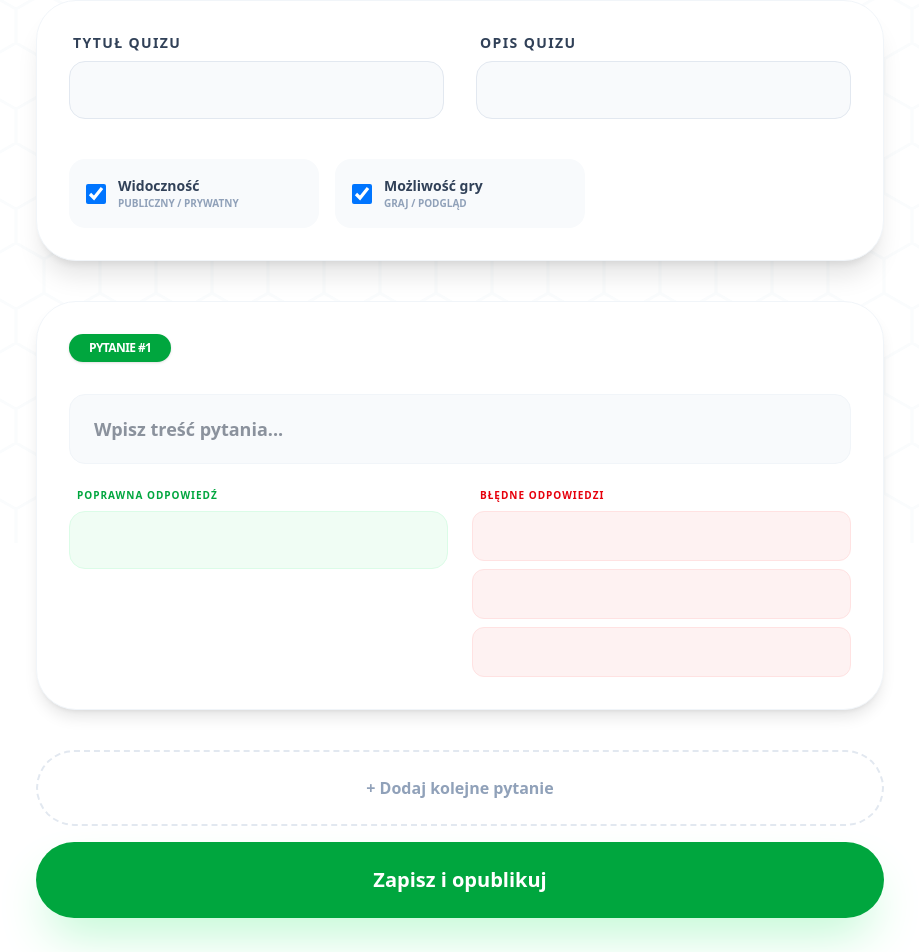
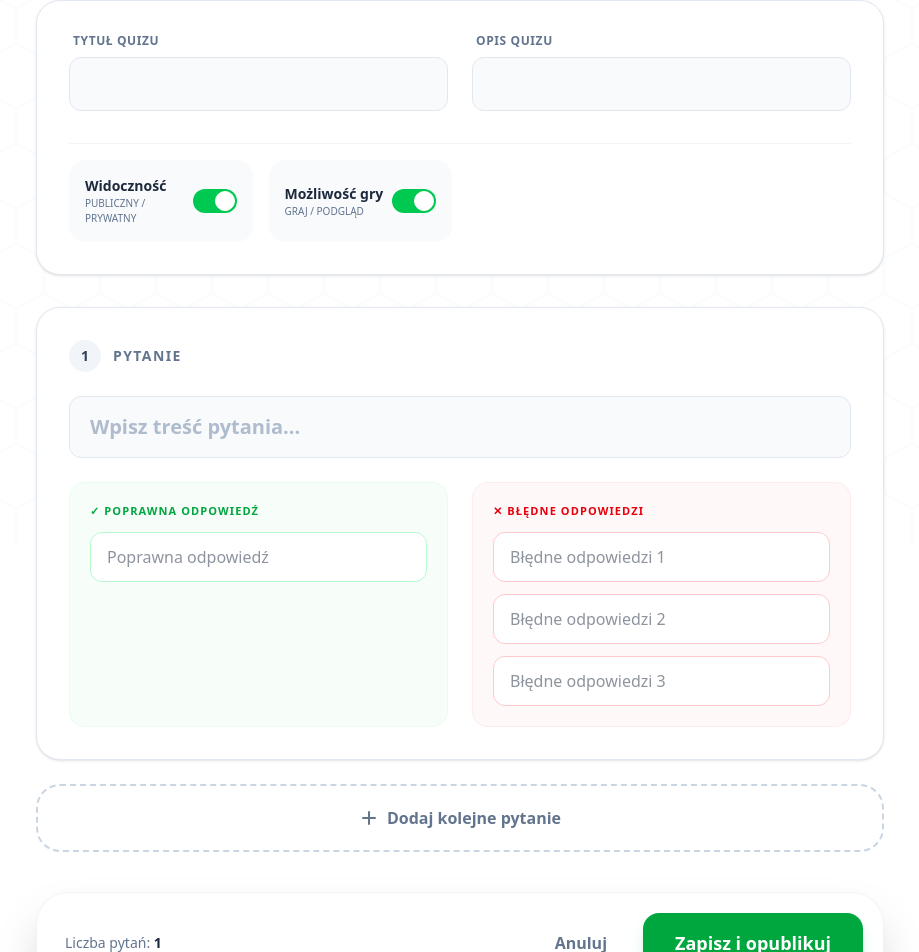
Before and after one commit to DamianAr420/QuizWiz-Frontend, a Vue app: page /quiz/create in a window 1280 px wide. Shown: the part 257-1209 px from the top of the page, without its empty margins (180-1099 px from the left). Built offline with nearby package versions, Linux system fonts and the light colour scheme; no server answers; sample sign-in values are in the browser's storage; what @cloudinary/url-gen would draw is missing.

Commit message:
feat(validation) and style(quizForm)

```diff
--- a/src/i18n/locales/en.json
+++ b/src/i18n/locales/en.json
@@ -165,7 +165,13 @@
       "save": "Save & Publish",
       "update": "Update Quiz",
       "verified": "Verified (Admin)",
-      "statusVerified": "Only Admin"
+      "statusVerified": "Only Admin",
+      "validation": {
+        "emptyHeader": "Error: Title and description cannot be empty.",
+        "emptyQuestion": "Question {number}: Question text is empty.",
+        "emptyCorrect": "Question {number}: Correct answer is empty.",
+        "emptyDistractors": "Question {number}: Fill in all wrong answers."
+      }
     },
     "stats": {
       "questions": "questions",
--- a/src/i18n/locales/pl.json
+++ b/src/i18n/locales/pl.json
@@ -164,7 +164,13 @@
       "save": "Zapisz i opublikuj",
       "update": "Zaktualizuj quiz",
       "verified": "Zweryfikowany (Admin)",
-      "statusVerified": "Tylko dla admina"
+      "statusVerified": "Tylko dla admina",
+      "validation": {
+        "emptyHeader": "Błąd: Tytuł i opis nie mogą być puste.",
+        "emptyQuestion": "Pytanie {number}: Treść pytania jest pusta.",
+        "emptyCorrect": "Pytanie {number}: Poprawna odpowiedź jest pusta.",
+        "emptyDistractors": "Pytanie {number}: Uzupełnij wszystkie błędne odpowiedzi."
+      }
     },
     "stats": {
       "questions": "pytań",
--- a/src/views/QuizForm.vue
+++ b/src/views/QuizForm.vue
@@ -26,11 +26,11 @@ const form = ref({
   questions: [{ text: "", correctAnswer: "", distractors: ["", "", ""] }],
 });
 
+const errorMessage = ref("");
+
 const toggleOfficial = () => {
   if (form.value.isOfficial) {
     form.value.isVerified = true;
-  } else {
-    form.value.isVerified = false;
   }
 };
 
@@ -71,13 +71,61 @@ const addQuestion = () => {
     correctAnswer: "",
     distractors: ["", "", ""],
   });
+  errorMessage.value = "";
 };
 
 const removeQuestion = (index: number) => {
   form.value.questions.splice(index, 1);
+  errorMessage.value = "";
+};
+
+const validateForm = (): boolean => {
+  errorMessage.value = "";
+
+  form.value.title = form.value.title.trim();
+  form.value.description = form.value.description.trim();
+
+  if (!form.value.title || !form.value.description) {
+    errorMessage.value = t("quiz.form.validation.emptyHeader");
+    return false;
+  }
+
+  for (const [index, q] of form.value.questions.entries()) {
+    const questionNum = index + 1;
+
+    q.text = q.text.trim();
+    q.correctAnswer = q.correctAnswer.trim();
+    q.distractors = q.distractors.map((d) => d.trim());
+
+    if (!q.text) {
+      errorMessage.value = t("quiz.form.validation.emptyQuestion", {
+        number: questionNum,
+      });
+      return false;
+    }
+    if (!q.correctAnswer) {
+      errorMessage.value = t("quiz.form.validation.emptyCorrect", {
+        number: questionNum,
+      });
+      return false;
+    }
+    if (q.distractors.some((d) => d === "")) {
+      errorMessage.value = t("quiz.form.validation.emptyDistractors", {
+        number: questionNum,
+      });
+      return false;
+    }
+  }
+
+  return true;
 };
 
 const handleSubmit = async () => {
+  if (!validateForm()) {
+    window.scrollTo({ top: 0, behavior: "smooth" });
+    return;
+  }
+
   try {
     if (isEditMode.value) {
       await quizStore.updateQuiz(Number(route.params.id), form.value);
@@ -86,161 +134,216 @@ const handleSubmit = async () => {
     }
     router.push("/quiz");
   } catch (error) {
-    console.error(t("common.error"), error);
+    errorMessage.value = t("common.error");
+    console.error(error);
   }
 };
 </script>
 
 <template>
-  <div class="max-w-4xl mx-auto p-6 pb-24 transition-colors duration-300">
-    <header class="mb-12 flex justify-between items-end">
-      <div>
+  <div
+    class="max-w-4xl mx-auto p-4 sm:p-6 pb-32 transition-colors duration-300"
+  >
+    <header class="mb-8 mt-4">
       <h1
-          class="text-4xl font-black text-slate-900 dark:text-white tracking-tight"
+        class="text-3xl sm:text-4xl font-extrabold text-slate-900 dark:text-white tracking-tight"
       >
-          {{
-            isEditMode ? t("quiz.form.editTitle") : t("quiz.form.createTitle")
-          }}
+        {{ isEditMode ? t("quiz.form.editTitle") : t("quiz.form.createTitle") }}
       </h1>
-        <p class="text-slate-500 dark:text-slate-400 font-medium mt-2">
-          {{ form.title || "..." }}
+      <p
+        class="text-slate-500 dark:text-slate-400 text-sm sm:text-base font-medium mt-2 flex items-center gap-2"
+      >
+        <span class="w-2 h-2 rounded-full bg-green-500"></span>
+        {{ form.title || t("quiz.form.title") + "..." }}
+      </p>
+    </header>
+
+    <Transition name="fade">
+      <div
+        v-if="errorMessage"
+        class="mb-6 p-4 rounded-2xl bg-red-50 dark:bg-red-900/20 border border-red-200 dark:border-red-800/50 flex items-center gap-3"
+      >
+        <svg
+          xmlns="http://www.w3.org/2000/svg"
+          class="h-6 w-6 text-red-500 shrink-0"
+          fill="none"
+          viewBox="0 0 24 24"
+          stroke="currentColor"
+        >
+          <path
+            stroke-linecap="round"
+            stroke-linejoin="round"
+            stroke-width="2"
+            d="M12 9v2m0 4h.01m-6.938 4h13.856c1.54 0 2.502-1.667 1.732-3L13.732 4c-.77-1.333-2.694-1.333-3.464 0L3.34 16c-.77 1.333.192 3 1.732 3z"
+          />
+        </svg>
+        <p class="text-red-700 dark:text-red-400 font-bold text-sm">
+          {{ errorMessage }}
         </p>
       </div>
-    </header>
+    </Transition>
 
-    <form @submit.prevent="handleSubmit" class="space-y-10">
+    <form @submit.prevent="handleSubmit" class="space-y-8 relative">
       <section
-        class="bg-white dark:bg-slate-900 p-8 rounded-[2.5rem] border border-slate-100 dark:border-slate-800 shadow-xl space-y-6"
+        class="bg-white dark:bg-slate-900 p-6 sm:p-8 rounded-3xl border border-slate-200 dark:border-slate-800 shadow-sm space-y-8"
       >
-        <div class="grid grid-cols-1 md:grid-cols-2 gap-8">
+        <div class="grid grid-cols-1 md:grid-cols-2 gap-6">
           <div class="flex flex-col gap-2">
             <label
-              class="text-sm font-black text-slate-700 dark:text-slate-300 uppercase tracking-widest ml-1"
+              class="text-xs font-bold text-slate-500 dark:text-slate-400 uppercase tracking-wider pl-1"
             >
               {{ t("quiz.form.title") }}
             </label>
             <input
               v-model="form.title"
               type="text"
-              required
-              class="w-full px-6 py-4 bg-slate-50 dark:bg-slate-800 border border-slate-200 dark:border-slate-700 rounded-2xl focus:border-green-500 dark:focus:border-green-400 text-slate-900 dark:text-white outline-none transition-all"
+              class="w-full px-5 py-3.5 bg-slate-50 dark:bg-slate-800 border border-slate-200 dark:border-slate-700 rounded-xl focus:ring-2 focus:ring-green-500/20 focus:border-green-500 dark:focus:border-green-400 text-slate-900 dark:text-white outline-none transition-all"
             />
           </div>
           <div class="flex flex-col gap-2">
             <label
-              class="text-sm font-black text-slate-700 dark:text-slate-300 uppercase tracking-widest ml-1"
+              class="text-xs font-bold text-slate-500 dark:text-slate-400 uppercase tracking-wider pl-1"
             >
               {{ t("quiz.form.description") }}
             </label>
             <input
               v-model="form.description"
               type="text"
-              required
-              class="w-full px-6 py-4 bg-slate-50 dark:bg-slate-800 border border-slate-200 dark:border-slate-700 rounded-2xl focus:border-green-500 dark:focus:border-green-400 text-slate-900 dark:text-white outline-none transition-all"
+              class="w-full px-5 py-3.5 bg-slate-50 dark:bg-slate-800 border border-slate-200 dark:border-slate-700 rounded-xl focus:ring-2 focus:ring-green-500/20 focus:border-green-500 dark:focus:border-green-400 text-slate-900 dark:text-white outline-none transition-all"
             />
           </div>
         </div>
 
-        <div class="grid grid-cols-1 md:grid-cols-2 lg:grid-cols-3 gap-4 pt-4">
+        <div
+          class="grid grid-cols-1 sm:grid-cols-2 lg:grid-cols-4 gap-4 pt-4 border-t border-slate-100 dark:border-slate-800"
+        >
           <label
-            class="flex items-center gap-3 p-4 bg-slate-50 dark:bg-slate-800/50 rounded-2xl cursor-pointer hover:bg-slate-100 dark:hover:bg-slate-800 transition-colors border border-transparent dark:border-slate-700"
+            class="flex items-center justify-between p-4 bg-slate-50 dark:bg-slate-800/50 rounded-2xl cursor-pointer hover:bg-slate-100 dark:hover:bg-slate-800 transition-colors"
           >
+            <div class="flex flex-col">
+              <span
+                class="text-sm font-semibold text-slate-800 dark:text-slate-200"
+                >{{ t("quiz.form.visible") }}</span
+              >
+              <span class="text-[10px] text-slate-500 uppercase">{{
+                t("quiz.form.statusPublic")
+              }}</span>
+            </div>
+            <div class="relative inline-flex items-center">
               <input
                 v-model="form.isVisible"
                 type="checkbox"
-              class="w-5 h-5 rounded border-slate-300 text-green-600 focus:ring-green-500"
+                class="sr-only peer"
               />
-            <div class="flex flex-col">
-              <span
-                class="text-sm font-bold text-slate-700 dark:text-slate-200"
-                >{{ t("quiz.form.visible") }}</span
-              >
-              <span class="text-[10px] text-slate-400 uppercase font-black">{{
-                t("quiz.form.statusPublic")
-              }}</span>
+              <div
+                class="w-11 h-6 bg-slate-300 peer-focus:outline-none rounded-full peer dark:bg-slate-700 peer-checked:after:translate-x-full peer-checked:after:border-white after:content-[''] after:absolute after:top-0.5 after:left-0.5 after:bg-white after:border-slate-300 after:border after:rounded-full after:h-5 after:w-5 after:transition-all peer-checked:bg-green-500"
+              ></div>
             </div>
           </label>
 
           <label
-            class="flex items-center gap-3 p-4 bg-slate-50 dark:bg-slate-800/50 rounded-2xl cursor-pointer hover:bg-slate-100 dark:hover:bg-slate-800 transition-colors border border-transparent dark:border-slate-700"
+            class="flex items-center justify-between p-4 bg-slate-50 dark:bg-slate-800/50 rounded-2xl cursor-pointer hover:bg-slate-100 dark:hover:bg-slate-800 transition-colors"
           >
+            <div class="flex flex-col">
+              <span
+                class="text-sm font-semibold text-slate-800 dark:text-slate-200"
+                >{{ t("quiz.form.playable") }}</span
+              >
+              <span class="text-[10px] text-slate-500 uppercase">{{
+                t("quiz.form.statusPlay")
+              }}</span>
+            </div>
+            <div class="relative inline-flex items-center">
               <input
                 v-model="form.isPlayable"
                 type="checkbox"
-              class="w-5 h-5 rounded border-slate-300 text-green-600 focus:ring-green-500"
+                class="sr-only peer"
               />
-            <div class="flex flex-col">
-              <span
-                class="text-sm font-bold text-slate-700 dark:text-slate-200"
-                >{{ t("quiz.form.playable") }}</span
-              >
-              <span class="text-[10px] text-slate-400 uppercase font-black">{{
-                t("quiz.form.statusPlay")
-              }}</span>
+              <div
+                class="w-11 h-6 bg-slate-300 peer-focus:outline-none rounded-full peer dark:bg-slate-700 peer-checked:after:translate-x-full peer-checked:after:border-white after:content-[''] after:absolute after:top-0.5 after:left-0.5 after:bg-white after:border-slate-300 after:border after:rounded-full after:h-5 after:w-5 after:transition-all peer-checked:bg-green-500"
+              ></div>
             </div>
           </label>
 
           <label
             v-if="isAdmin"
-            class="flex items-center gap-3 p-4 bg-blue-50 dark:bg-blue-900/20 rounded-2xl cursor-pointer hover:bg-blue-100 dark:hover:bg-blue-900/40 transition-colors border border-blue-100 dark:border-blue-900/50"
+            class="flex items-center justify-between p-4 bg-blue-50/50 dark:bg-blue-900/10 rounded-2xl cursor-pointer hover:bg-blue-50 dark:hover:bg-blue-900/30 transition-colors border border-blue-100/50 dark:border-blue-900/30"
           >
+            <div class="flex flex-col">
+              <span
+                class="text-sm font-semibold text-blue-700 dark:text-blue-400"
+                >{{ t("quiz.form.verified") }}</span
+              >
+              <span class="text-[10px] text-blue-500/80 uppercase">{{
+                t("quiz.form.statusVerified")
+              }}</span>
+            </div>
+            <div class="relative inline-flex items-center">
               <input
                 v-model="form.isVerified"
                 type="checkbox"
-              class="w-5 h-5 rounded border-blue-300 text-blue-600 focus:ring-blue-500"
+                class="sr-only peer"
               />
-            <div class="flex flex-col">
-              <span class="text-sm font-bold text-blue-700 dark:text-blue-400">
-                {{ t("quiz.form.verified") || "Zweryfikowany" }}
-              </span>
-              <span class="text-[10px] text-blue-400/80 uppercase font-black">
-                {{ t("quiz.form.statusVerified") || "100% Nagród" }}
-              </span>
+              <div
+                class="w-11 h-6 bg-slate-300 peer-focus:outline-none rounded-full peer dark:bg-slate-700 peer-checked:after:translate-x-full peer-checked:after:border-white after:content-[''] after:absolute after:top-0.5 after:left-0.5 after:bg-white after:border-slate-300 after:border after:rounded-full after:h-5 after:w-5 after:transition-all peer-checked:bg-blue-500"
+              ></div>
             </div>
           </label>
 
           <label
             v-if="isAdmin"
-            class="flex items-center gap-3 p-4 bg-green-50 dark:bg-green-900/20 rounded-2xl cursor-pointer hover:bg-green-100 dark:hover:bg-green-900/40 transition-colors border border-green-100 dark:border-green-900/50"
+            class="flex items-center justify-between p-4 bg-indigo-50/50 dark:bg-indigo-900/10 rounded-2xl cursor-pointer hover:bg-indigo-50 dark:hover:bg-indigo-900/30 transition-colors border border-indigo-100/50 dark:border-indigo-900/30"
           >
+            <div class="flex flex-col">
+              <span
+                class="text-sm font-semibold text-indigo-700 dark:text-indigo-400"
+                >{{ t("quiz.form.official") }}</span
+              >
+              <span class="text-[10px] text-indigo-500/80 uppercase">{{
+                t("quiz.form.statusAdmin")
+              }}</span>
+            </div>
+            <div class="relative inline-flex items-center">
               <input
                 v-model="form.isOfficial"
                 @change="toggleOfficial"
                 type="checkbox"
-              class="w-5 h-5 rounded border-green-300 text-green-600 focus:ring-green-500"
+                class="sr-only peer"
               />
-            <div class="flex flex-col">
-              <span
-                class="text-sm font-bold text-green-700 dark:text-green-400"
-                >{{ t("quiz.form.official") }}</span
-              >
-              <span
-                class="text-[10px] text-green-400/80 uppercase font-black"
-                >{{ t("quiz.form.statusAdmin") }}</span
-              >
+              <div
+                class="w-11 h-6 bg-slate-300 peer-focus:outline-none rounded-full peer dark:bg-slate-700 peer-checked:after:translate-x-full peer-checked:after:border-white after:content-[''] after:absolute after:top-0.5 after:left-0.5 after:bg-white after:border-slate-300 after:border after:rounded-full after:h-5 after:w-5 after:transition-all peer-checked:bg-indigo-500"
+              ></div>
             </div>
           </label>
         </div>
       </section>
 
-      <div class="space-y-8">
+      <div class="space-y-6">
         <TransitionGroup name="list">
           <div
             v-for="(q, index) in form.questions"
             :key="index"
-            class="group relative bg-white dark:bg-slate-900 p-8 rounded-[2.5rem] border border-slate-100 dark:border-slate-800 shadow-lg hover:shadow-xl transition-all"
+            class="group relative bg-white dark:bg-slate-900 p-6 sm:p-8 rounded-3xl border border-slate-200 dark:border-slate-800 shadow-sm hover:shadow-md transition-all"
           >
-            <div class="flex justify-between items-center mb-8">
+            <div class="flex justify-between items-center mb-6">
+              <div class="flex items-center gap-3">
                 <span
-                class="bg-green-600 dark:bg-green-500 text-white px-5 py-1.5 rounded-full text-xs font-black uppercase tracking-tighter shadow-sm"
+                  class="flex items-center justify-center w-8 h-8 rounded-full bg-slate-100 dark:bg-slate-800 text-slate-700 dark:text-slate-300 font-bold text-sm"
                 >
-                {{ t("quiz.form.questionNumber") }} #{{ index + 1 }}
+                  {{ index + 1 }}
                 </span>
+                <span
+                  class="text-sm font-bold text-slate-500 dark:text-slate-400 uppercase tracking-widest"
+                >
+                  {{ t("quiz.form.questionNumber") }}
+                </span>
+              </div>
               <button
                 type="button"
                 v-if="form.questions.length > 1"
                 @click="removeQuestion(index)"
-                class="text-red-400 hover:text-red-600 dark:hover:text-red-300 font-bold text-sm p-2 transition-colors"
+                class="w-8 h-8 flex items-center justify-center rounded-full bg-red-50 dark:bg-red-900/20 text-red-500 hover:bg-red-100 dark:hover:bg-red-900/40 hover:text-red-600 transition-colors"
+                title="Usuń pytanie"
               >
                 ✕
               </button>
@@ -250,40 +353,45 @@ const handleSubmit = async () => {
               <input
                 v-model="q.text"
                 type="text"
-                required
                 :placeholder="t('quiz.form.questionPlaceholder')"
-                class="w-full px-6 py-5 bg-slate-50 dark:bg-slate-800 border border-slate-100 dark:border-slate-700 rounded-2xl font-bold text-lg text-slate-800 dark:text-white outline-none focus:border-green-500 dark:focus:border-green-400 transition-all"
+                class="w-full px-5 py-4 bg-slate-50 dark:bg-slate-800/50 border border-slate-200 dark:border-slate-700 rounded-xl font-semibold text-lg sm:text-xl text-slate-800 dark:text-white outline-none focus:ring-2 focus:ring-green-500/20 focus:border-green-500 transition-all placeholder:text-slate-400/70"
               />
 
-              <div class="grid grid-cols-1 md:grid-cols-2 gap-6">
-                <div class="flex flex-col gap-2">
+              <div class="grid grid-cols-1 lg:grid-cols-2 gap-6">
+                <div
+                  class="bg-green-50/50 dark:bg-green-900/10 p-5 rounded-2xl border border-green-100/50 dark:border-green-900/30 flex flex-col gap-3"
+                >
                   <label
-                    class="text-[10px] font-black text-green-600 dark:text-green-400 uppercase tracking-widest ml-2"
+                    class="text-[11px] font-bold text-green-600 dark:text-green-400 uppercase tracking-widest flex items-center gap-1"
                   >
-                    {{ t("quiz.form.correctAnswer") }}
+                    ✓ {{ t("quiz.form.correctAnswer") }}
                   </label>
                   <input
                     v-model="q.correctAnswer"
                     type="text"
-                    required
-                    class="w-full px-6 py-4 bg-green-50 dark:bg-green-900/10 border border-green-100 dark:border-green-900/30 text-slate-800 dark:text-green-50 rounded-2xl outline-none focus:ring-2 focus:ring-green-500/20 transition-all"
+                    :placeholder="t('quiz.form.correctAnswer')"
+                    class="w-full px-4 py-3 bg-white dark:bg-slate-900 border border-green-200 dark:border-green-800/50 text-slate-800 dark:text-slate-200 rounded-xl outline-none focus:ring-2 focus:ring-green-500/30 transition-all"
                   />
                 </div>
 
-                <div class="flex flex-col gap-2">
+                <div
+                  class="bg-red-50/50 dark:bg-red-900/10 p-5 rounded-2xl border border-red-100/50 dark:border-red-900/30 flex flex-col gap-3"
+                >
                   <label
-                    class="text-[10px] font-black text-red-600 dark:text-red-400 uppercase tracking-widest ml-2"
+                    class="text-[11px] font-bold text-red-600 dark:text-red-400 uppercase tracking-widest flex items-center gap-1"
                   >
-                    {{ t("quiz.form.wrongAnswers") }}
+                    ✕ {{ t("quiz.form.wrongAnswers") }}
                   </label>
-                  <div class="space-y-2">
+                  <div class="flex flex-col gap-3">
                     <input
                       v-for="(_, dIndex) in q.distractors"
                       :key="dIndex"
                       v-model="q.distractors[dIndex]"
                       type="text"
-                      required
-                      class="w-full px-6 py-3 bg-red-50 dark:bg-red-900/10 border border-red-100 dark:border-red-900/30 text-slate-800 dark:text-red-50 rounded-xl outline-none focus:ring-2 focus:ring-red-500/20 transition-all"
+                      :placeholder="
+                        t('quiz.form.wrongAnswers') + ` ${dIndex + 1}`
+                      "
+                      class="w-full px-4 py-3 bg-white dark:bg-slate-900 border border-red-200 dark:border-red-800/50 text-slate-800 dark:text-slate-200 rounded-xl outline-none focus:ring-2 focus:ring-red-500/30 transition-all"
                     />
                   </div>
                 </div>
@@ -291,30 +399,70 @@ const handleSubmit = async () => {
             </div>
           </div>
         </TransitionGroup>
-      </div>
 
-      <div class="flex flex-col gap-4">
         <button
           type="button"
           @click="addQuestion"
-          class="w-full py-6 border-2 border-dashed border-slate-200 dark:border-slate-700 rounded-[2.5rem] text-slate-400 dark:text-slate-500 font-black hover:border-green-500 dark:hover:border-green-400 hover:text-green-500 dark:hover:text-green-400 hover:bg-green-50/30 dark:hover:bg-green-900/10 transition-all"
+          class="w-full py-5 border-2 border-dashed border-slate-300 dark:border-slate-700 rounded-3xl text-slate-500 dark:text-slate-400 font-semibold hover:border-green-500 dark:hover:border-green-500 hover:text-green-600 dark:hover:text-green-400 hover:bg-green-50/50 dark:hover:bg-green-900/10 transition-all flex items-center justify-center gap-2"
         >
-          + {{ t("quiz.form.addQuestion") }}
+          <svg
+            xmlns="http://www.w3.org/2000/svg"
+            class="h-5 w-5"
+            viewBox="0 0 20 20"
+            fill="currentColor"
+          >
+            <path
+              fill-rule="evenodd"
+              d="M10 3a1 1 0 011 1v5h5a1 1 0 110 2h-5v5a1 1 0 11-2 0v-5H4a1 1 0 110-2h5V4a1 1 0 011-1z"
+              clip-rule="evenodd"
+            />
+          </svg>
+          {{ t("quiz.form.addQuestion") }}
         </button>
+      </div>
 
+      <div class="sticky bottom-6 z-10 w-full mt-10">
+        <div
+          class="bg-white/80 dark:bg-slate-900/80 backdrop-blur-lg p-4 sm:p-5 rounded-4xl shadow-2xl border border-slate-200/50 dark:border-slate-700/50 flex flex-col sm:flex-row gap-4 items-center justify-between"
+        >
+          <div
+            class="hidden sm:block text-sm font-medium text-slate-500 dark:text-slate-400 px-2"
+          >
+            {{ t("quiz.maxQuestions") }}:
+            <span class="font-bold text-slate-800 dark:text-white">{{
+              form.questions.length
+            }}</span>
+          </div>
+
+          <div class="flex gap-3 w-full sm:w-auto">
+            <button
+              type="button"
+              @click="router.push('/quiz')"
+              class="px-6 py-4 rounded-2xl font-bold text-slate-500 dark:text-slate-400 hover:bg-slate-100 dark:hover:bg-slate-800 transition-all"
+            >
+              {{ t("common.cancel") }}
+            </button>
             <button
               type="submit"
               :disabled="quizStore.loading"
-          class="w-full py-6 bg-green-600 dark:bg-green-500 text-white rounded-[2.5rem] font-black text-xl shadow-2xl shadow-green-200 dark:shadow-none hover:bg-green-700 dark:hover:bg-green-400 active:scale-95 disabled:opacity-50 transition-all"
+              class="flex-1 sm:flex-none min-w-50 py-4 px-8 bg-green-600 dark:bg-green-500 text-white rounded-2xl font-bold text-lg hover:bg-green-700 dark:hover:bg-green-400 active:scale-[0.98] disabled:opacity-70 transition-all flex items-center justify-center gap-3 shadow-lg shadow-green-600/20"
             >
+              <span
+                v-if="quizStore.loading"
+                class="animate-spin h-5 w-5 border-2 border-white/30 border-t-white rounded-full"
+              ></span>
+              <span>
                 {{
                   quizStore.loading
-              ? "..."
+                    ? t("common.loading")
                     : isEditMode
                       ? t("quiz.form.update")
                       : t("quiz.form.save")
                 }}
+              </span>
             </button>
+          </div>
+        </div>
       </div>
     </form>
   </div>
@@ -323,11 +471,27 @@ const handleSubmit = async () => {
 <style scoped>
 .list-enter-active,
 .list-leave-active {
-  transition: all 0.4s ease;
+  transition: all 0.4s cubic-bezier(0.4, 0, 0.2, 1);
 }
 .list-enter-from,
 .list-leave-to {
   opacity: 0;
-  transform: translateY(30px);
+  transform: translateY(20px) scale(0.98);
+}
+.list-leave-active {
+  position: absolute;
+  width: 100%;
+}
+
+.fade-enter-active,
+.fade-leave-active {
+  transition:
+    opacity 0.3s ease,
+    transform 0.3s ease;
+}
+.fade-enter-from,
+.fade-leave-to {
+  opacity: 0;
+  transform: translateY(-10px);
 }
 </style>
```
Lines whose indentation alone changed are shown as unchanged.
